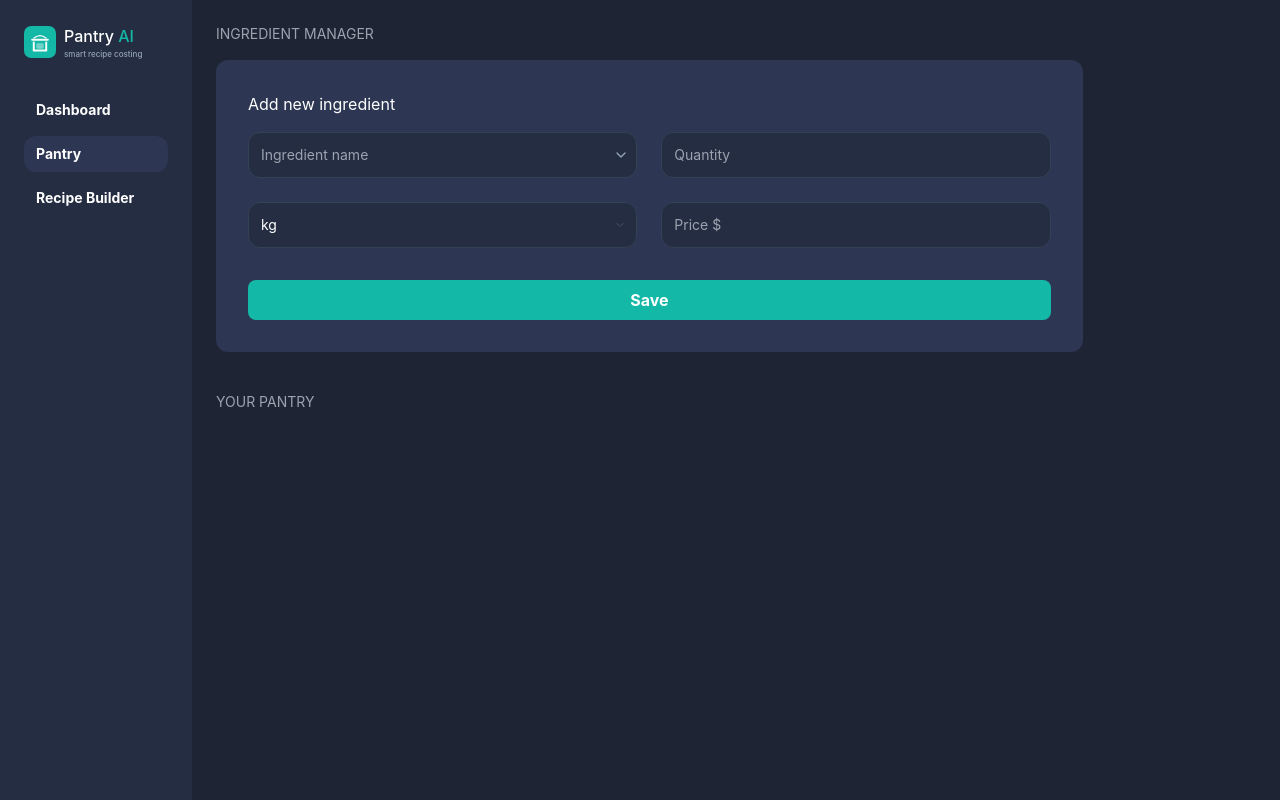
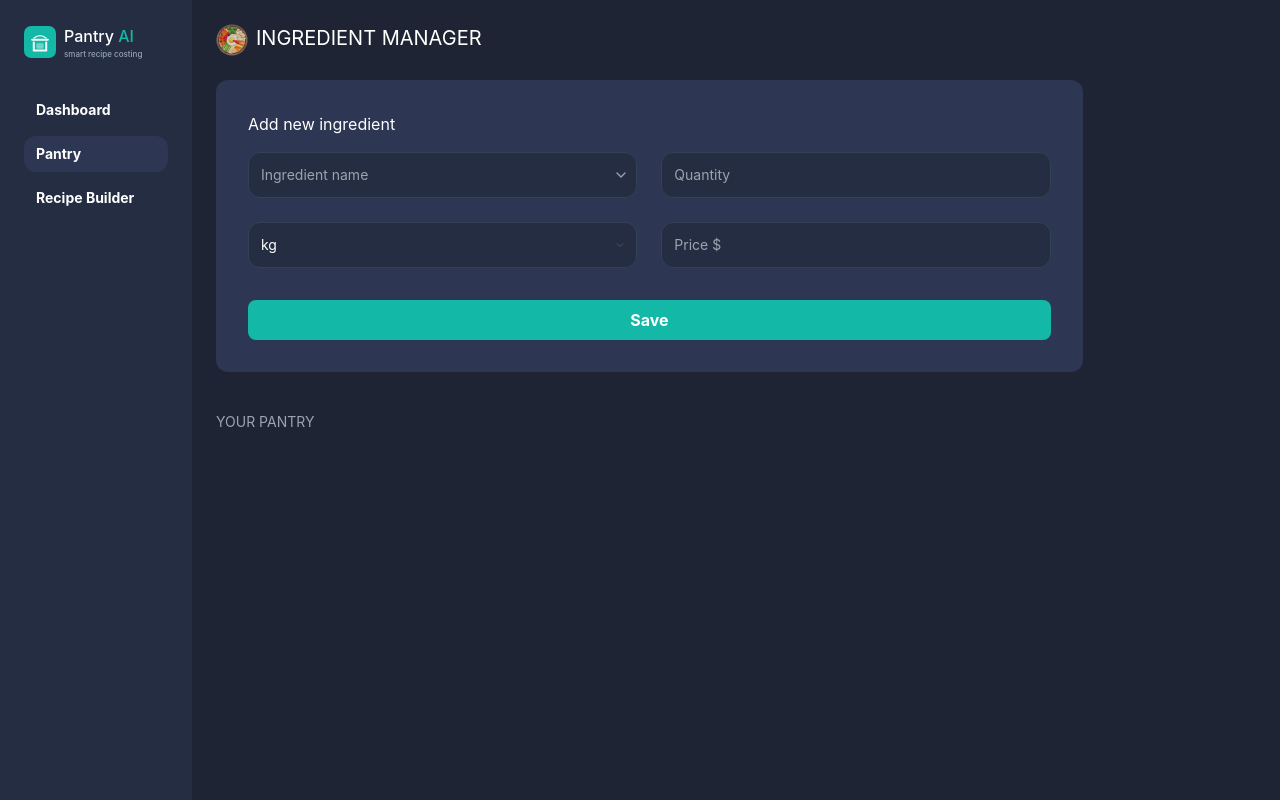
Before and after one commit to syedatahreem/Pantry-AI, a React (Vite) app: page / in a window 1280 px wide. Both pictures are taken after a click on the button "Pantry". Built offline with nearby package versions, Linux system fonts and the light colour scheme.

Commit message:
Add veggie bowl image and update Ingredients header layout for better visibility

```diff
--- a/src/components/Pantry.tsx/Ingredients.tsx
+++ b/src/components/Pantry.tsx/Ingredients.tsx
@@ -52,7 +52,14 @@ const Ingredients = ({ ingredients, setIngredients }: IngredientProps) => {
   };
   return (
     <div className="w-full">
-      <h3 className="text-sm text-gray-400 mb-4">INGREDIENT MANAGER</h3>
+      <div className="flex gap-2 mb-6">
+        <img
+          src="/images/veggie-bowl.png"
+          alt="ingredients"
+          className="w-8 h-8 opacity-80"
+        />
+        <h1 className="text-xl text-white text-center">INGREDIENT MANAGER</h1>
+      </div>
 
       <div className="flex flex-col gap-4 rounded-xl bg-card p-8 w-10/12">
         <h2 className="text-white ">Add new ingredient</h2>
```
Also changed, not shown: public/images/veggie-bowl.png (renamed from public/images/veggiebowl.png).
